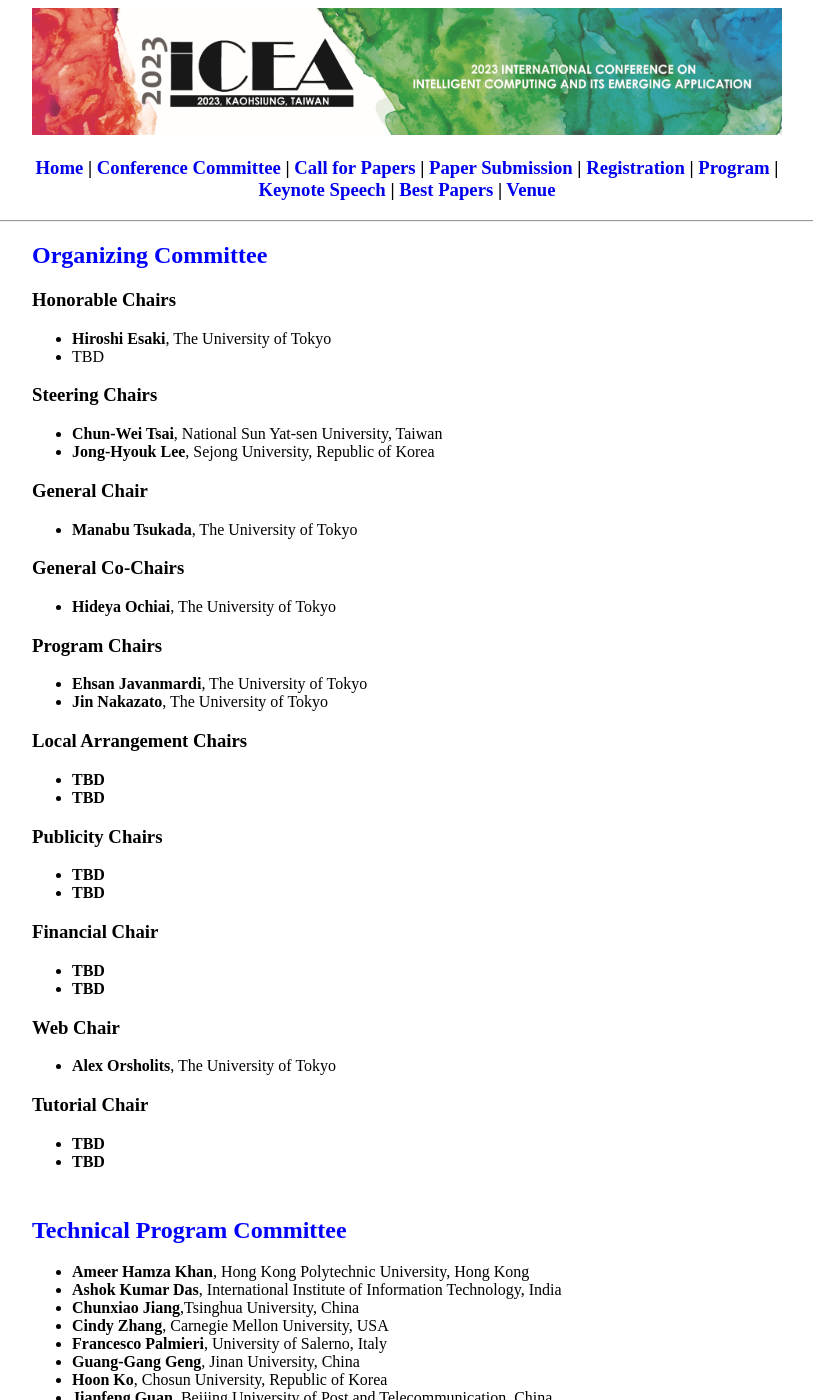
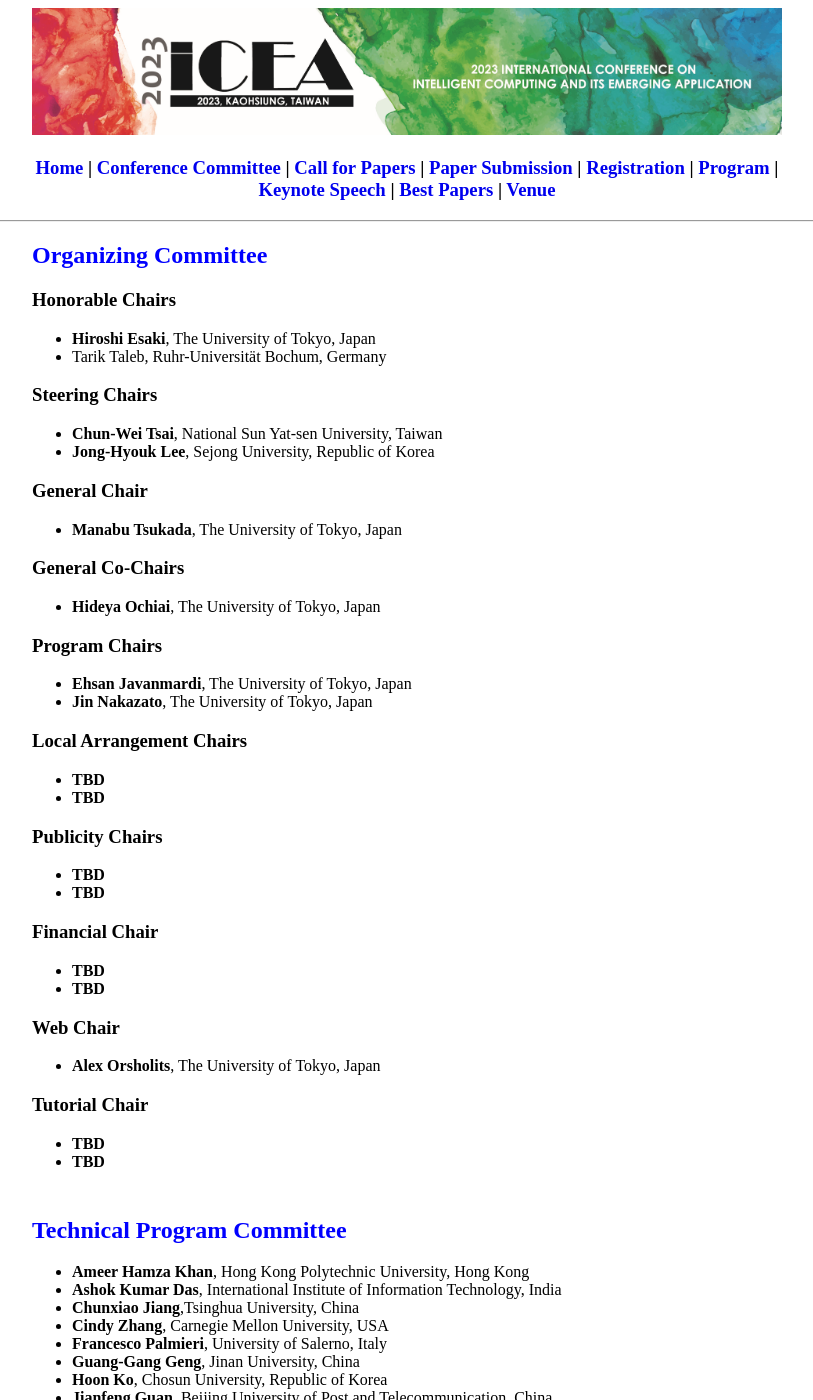
Before and after one commit to icea-conf/2024, a Jekyll site: the page built from committee/index.html, in a window 1280 px wide and 1400 px high. Shown: the whole window, without its empty margins (233-1046 px from the left). Built offline with Jekyll 4.4.1, drawn with Linux system fonts in a browser that asks for light colours.

Commit message:
Update index.html
Tarik added.

```diff
--- a/committee/index.html
+++ b/committee/index.html
@@ -8,8 +8,8 @@ title: ACM ICEA 2024
 			<h2 style="color:#0000FF">Organizing Committee</h2>
 				<h3>Honorable Chairs</h3>
 				<ul>
-					<li><b>Hiroshi Esaki</b>, The University of Tokyo</li>
-					<li>TBD</li>
+					<li><b>Hiroshi Esaki</b>, The University of Tokyo, Japan</li>
+					<li><b></b>Tarik Taleb</b>, Ruhr-Universität Bochum, Germany</li>
 				</ul>
 
 				<h3>Steering Chairs</h3>
@@ -20,18 +20,18 @@ title: ACM ICEA 2024
 
 				<h3>General Chair</h3>
 				<ul>
-					<li><b>Manabu Tsukada</b>, The University of Tokyo</li>
+					<li><b>Manabu Tsukada</b>, The University of Tokyo, Japan</li>
 				</ul>
 
 				<h3>General Co-Chairs</h3>
 				<ul>
-					<li><b>Hideya Ochiai</b>, The University of Tokyo</li>
+					<li><b>Hideya Ochiai</b>, The University of Tokyo, Japan</li>
 				</ul>
 
 				<h3>Program Chairs</h3>
 				<ul>
-					<li><b>Ehsan Javanmardi</b>, The University of Tokyo</li>
-					<li><b>Jin Nakazato</b>, The University of Tokyo</li>
+					<li><b>Ehsan Javanmardi</b>, The University of Tokyo, Japan</li>
+					<li><b>Jin Nakazato</b>, The University of Tokyo, Japan</li>
 				</ul>
 
 				<h3>Local Arrangement Chairs</h3>
@@ -54,7 +54,7 @@ title: ACM ICEA 2024
 
 				<h3>Web Chair</h3>
 				<ul>
-					<li><b>Alex Orsholits</b>, The University of Tokyo</li>
+					<li><b>Alex Orsholits</b>, The University of Tokyo, Japan</li>
 				</ul>
 
 				<h3>Tutorial Chair</h3>
```
